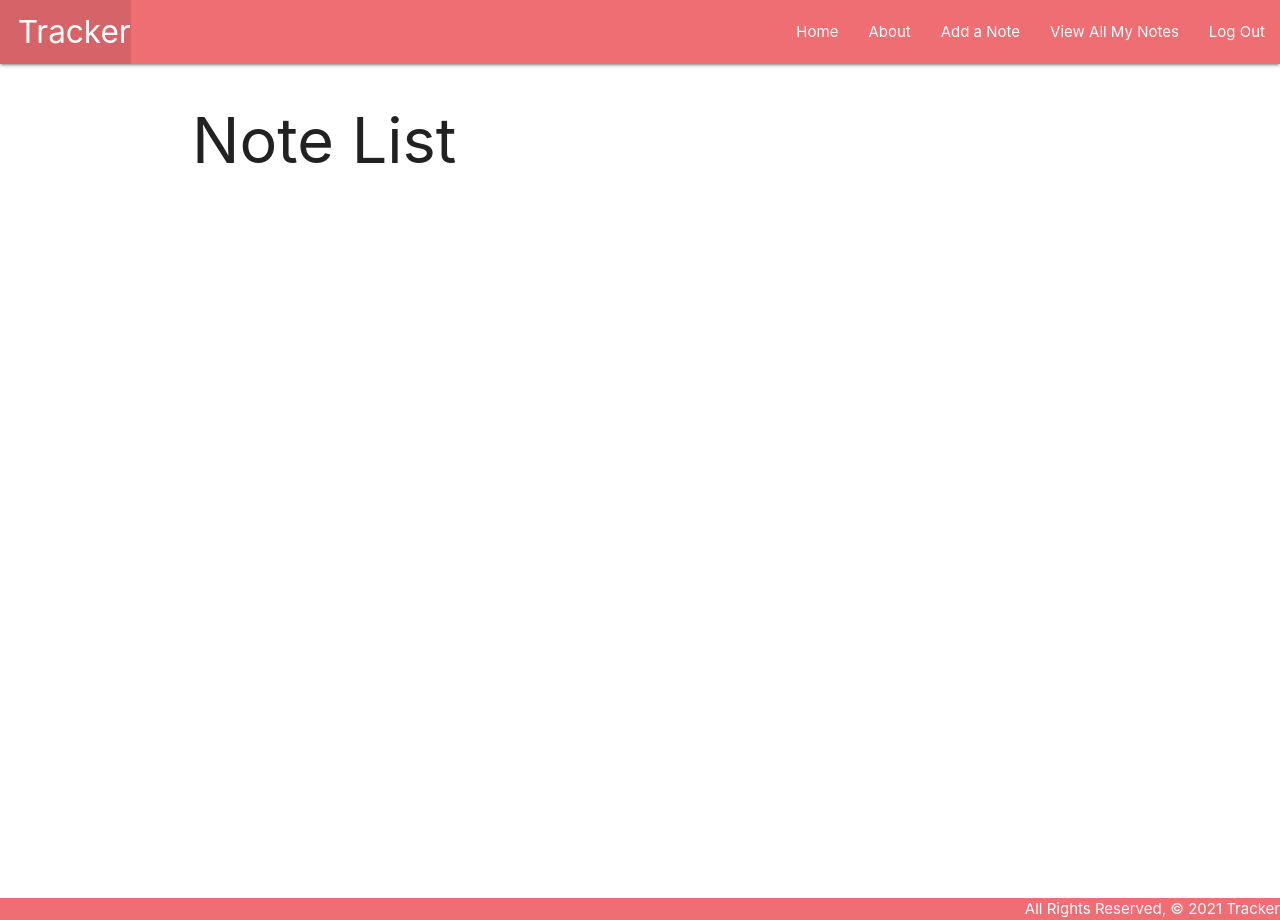
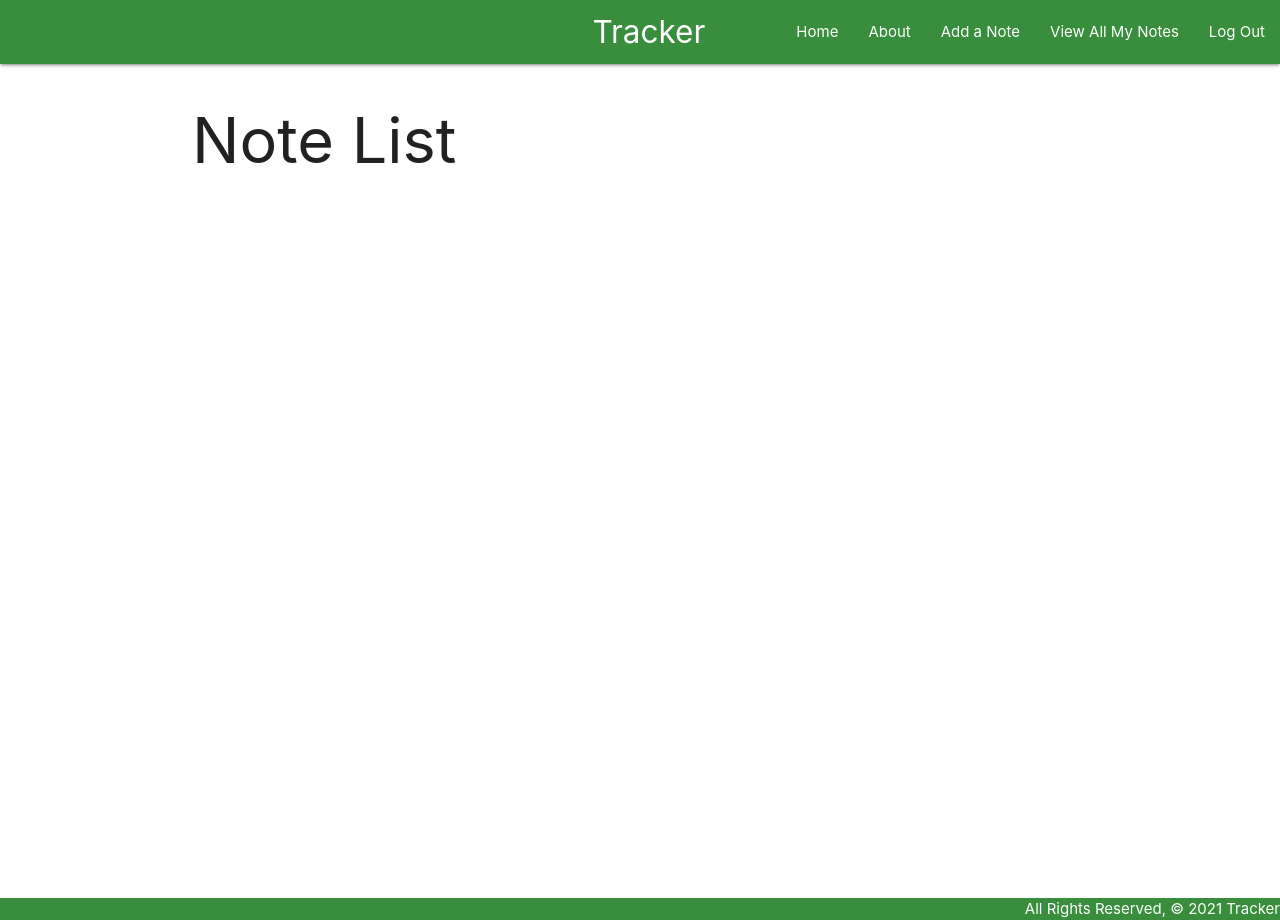
Before and after one commit to tatsuyax25/hw-tracker, a Django app: page /notes/ in a window 1280 px wide. Run offline with Django 3.2, Linux system fonts and the light colour scheme; the visitor is signed in with stand-in values (Sample User, id 1); data that the repository does not hold is empty.

Commit message:
New Update CSS

```diff
--- a/main_app/templates/base.html
+++ b/main_app/templates/base.html
@@ -14,7 +14,6 @@
 
   <link rel="icon"href="{% static 'favicon/icon.ico' %}">
 
-  <script src="https://cdnjs.cloudflare.com/ajax/libs/materialize/1.0.0/js/materialize.min.js"></script>
 </head>
 
 <body>
@@ -25,10 +24,6 @@
 
         <li><a href="/" class="center brand-logo">&nbsp;&nbsp;Tracker</a></li>
         <a href="#" data-target="mobile-demo" class="left sidenav-trigger"><i class="material-icons">menu</i></a>
-
-
-          <li><a href="/" class="center brand-logo">&nbsp;&nbsp;Tracker</a></li>
-          <a href="#" data-target="mobile-demo" class="sidenav-trigger"><i class="material-icons">menu</i></a>
 
         </ul>
         <ul id="nav-mobile" class="right hide-on-med-and-down">
@@ -45,6 +40,7 @@
         </ul>
       </div>
       <ul class="sidenav" id="mobile-demo">
+        <li><a href="{% url 'home' %}">Home</a></li>
         <li><a href="{% url 'about' %}">About</a></li>
         {% if user.is_authenticated %}
         <li><a href="{% url 'todos_create' %}">Create a Todo</a></li>
--- a/main_app/templates/note_base.html
+++ b/main_app/templates/note_base.html
@@ -7,24 +7,25 @@
   <meta charset="UTF-8">
   <meta name="viewport" content="width=device-width, initial-scale=1.0">
   <meta http-equiv="X-UA-Compatible" content="ie=edge">
-
+  <link href="https://fonts.googleapis.com/icon?family=Material+Icons" rel="stylesheet">
   <title>Tracker</title>
   <link rel="stylesheet" href="https://cdnjs.cloudflare.com/ajax/libs/materialize/1.0.0/css/materialize.min.css">
   <link rel="stylesheet" type="text/css" href="{% static 'css/style.css' %}">
 
   <link rel="icon"href="{% static 'favicon/icon.ico' %}">
 
-  <script src="https://cdnjs.cloudflare.com/ajax/libs/materialize/1.0.0/js/materialize.min.js"></script>
+
 </head>
 
 <body>
   <header class="navbar-fixed">
-    <nav>
-      <div class="nav-wrapper">
+    <nav class="nav-extended">
+      <div class="nav-wrapper green darken-2">
         <ul>
-          <li><a href="/" class="left brand-logo">&nbsp;&nbsp;Tracker</a></li>
+          <li><a href="/" class="center brand-logo">&nbsp;&nbsp;Tracker</a></li>
+          <a href="#" data-target="mobile-demo" class="left sidenav-trigger"><i class="material-icons">menu</i></a>
         </ul>
-        <ul class="right">
+        <ul id="nav-mobile" class="right hide-on-med-and-down">
           <li><a href="{% url 'home' %}">Home</a></li>
           <li><a href="{% url 'about' %}">About</a></li>
           {% if user.is_authenticated %}
@@ -37,15 +38,32 @@
           {% endif %}
         </ul>
       </div>
+      <ul class="sidenav" id="mobile-demo">
+        <li><a href="{% url 'home' %}">Home</a></li>
+          <li><a href="{% url 'about' %}">About</a></li>
+          {% if user.is_authenticated %}
+          <li><a href="{% url 'notes_create' %}">Add a Note</a></li>
+          <li><a href="{% url 'notes_index' %}">View All My Notes</a></li>
+          <li><a href="{% url 'logout' %}">Log Out</a></li>
+          {% else %}
+          <li><a href="{% url 'signup' %}">Sign Up</a></li>
+          <li><a href="{% url 'login' %}">Log In</a></li>
+          {% endif %}
+      </ul>
     </nav>
   </header>
   <main class="container">
     {% block content %}
     {% endblock %}
   </main>
-  <footer class="page-footer">
+  <footer class="right page-footer green darken-2">
     <footer>All Rights Reserved, &copy; 2021 Tracker</footer>
   </footer>
+  <script src="https://cdnjs.cloudflare.com/ajax/libs/materialize/1.0.0/js/materialize.min.js"></script>
+  <script>
+    const slide_menu = document.querySelectorAll(".sidenav");
+    M.Sidenav.init(slide_menu,{});
+  </script>
 </body>
 
 </html>
```
Also changed, not shown: main_app/templates/about.html (+25 -7 lines), main_app/templates/home.html (+25 -7 lines), main_app/migrations/0008_alter_todo_time.py (added).
